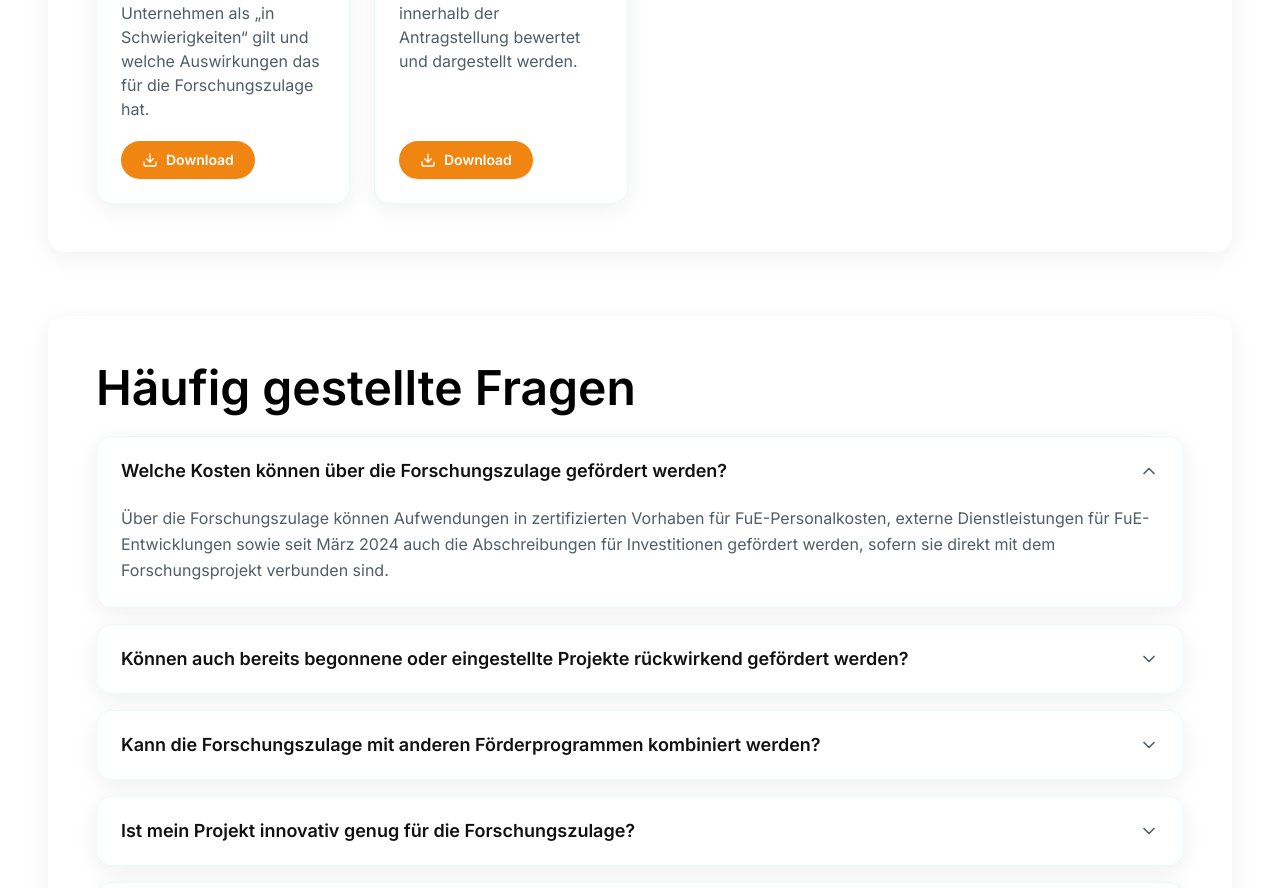
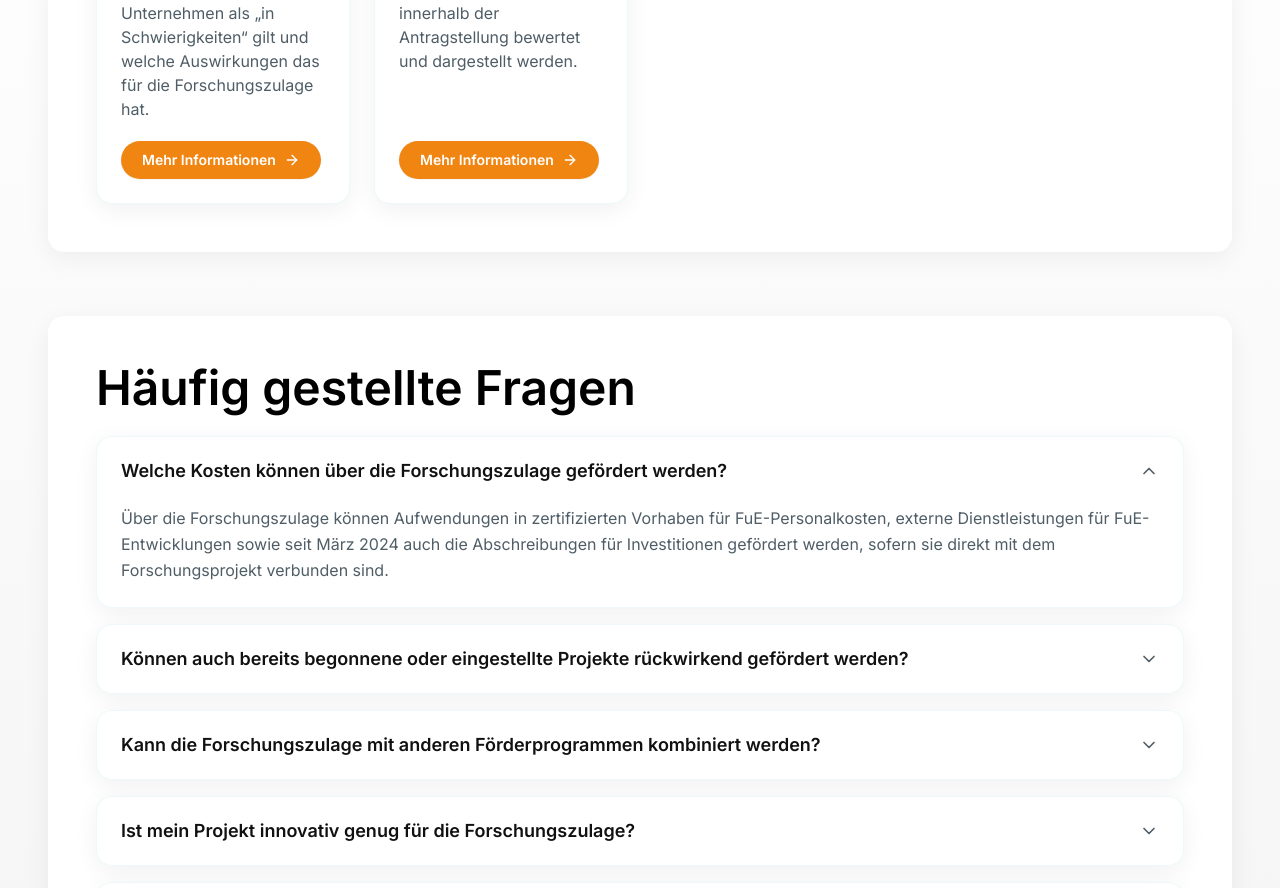
Before and after one commit to NikCodeK/portal, a React (Vite) app: page / in a window 1280 px wide. Shown: the part 1740-2628 px from the top of the page. Built offline with nearby package versions, Linux system fonts and the light colour scheme.

Commit message:
feat: add card detail route

```diff
--- a/src/App.tsx
+++ b/src/App.tsx
@@ -1,8 +1,11 @@
+import { useEffect, useMemo, useState } from 'react';
 import Hero from './components/Hero';
 import Section from './components/Section';
 import ProcessSteps from './components/ProcessSteps';
 import Tabs from './components/Tabs';
 import Accordion from './components/Accordion';
+import InfoDetail from './components/InfoDetail';
+import type { CardContent } from './data/content';
 import {
   heroContent,
   processIntro,
@@ -12,10 +15,40 @@ import {
   faqItems,
 } from './data/content';
 
+type AugmentedCard = CardContent & { tabLabel: string };
+
 const App = () => {
-  return (
-    <div className="min-h-screen bg-gradient-to-b from-bg-subtle via-white to-white text-text-primary">
-      <div className="mx-auto flex w-full max-w-[1320px] flex-col gap-12 px-4 pb-16 pt-12 sm:px-8 md:px-12 lg:gap-16">
+  const [route, setRoute] = useState<string>(window.location.hash || '#/');
+
+  useEffect(() => {
+    const handleHashChange = () => {
+      setRoute(window.location.hash || '#/');
+    };
+    window.addEventListener('hashchange', handleHashChange);
+    return () => window.removeEventListener('hashchange', handleHashChange);
+  }, []);
+
+  const allCards = useMemo<AugmentedCard[]>(
+    () =>
+      tabsData.flatMap((tab) =>
+        tab.cards.map((card) => ({
+          ...card,
+          tabLabel: tab.label,
+        })),
+      ),
+    [],
+  );
+
+  const detailMatch = route.match(/^#\/info\/(.+)/);
+  const activeCardId = detailMatch ? decodeURIComponent(detailMatch[1]) : null;
+  const activeCard = activeCardId ? allCards.find((card) => card.id === activeCardId) : null;
+
+  const handleBack = () => {
+    window.location.hash = '#/';
+  };
+
+  const renderMain = () => (
+    <>
       <Hero {...heroContent} />
 
       <Section
@@ -43,6 +76,25 @@ const App = () => {
       >
         <Accordion items={faqItems} />
       </Section>
+    </>
+  );
+
+  const renderDetail = () => {
+    if (!activeCard) return null;
+
+    return (
+      <InfoDetail
+        card={activeCard}
+        category={activeCard.tabLabel}
+        onBack={handleBack}
+      />
+    );
+  };
+
+  return (
+    <div className="min-h-screen bg-gradient-to-b from-brand-soft via-white to-bg-subtle text-text-primary">
+      <div className="mx-auto flex w-full max-w-[1320px] flex-col gap-12 px-4 pb-16 pt-12 sm:px-8 md:px-12 lg:gap-16">
+        {activeCard ? renderDetail() : renderMain()}
       </div>
     </div>
   );
--- a/src/components/Card.tsx
+++ b/src/components/Card.tsx
@@ -1,5 +1,5 @@
-import type { ComponentType, MouseEvent } from 'react';
-import { Download } from 'lucide-react';
+import type { ComponentType } from 'react';
+import { ArrowRight } from 'lucide-react';
 import { type CardContent, type CardIconName } from '../data/content';
 import {
   Award,
@@ -29,14 +29,13 @@ const iconMap: Record<CardIconName, ComponentType<{ className?: string }>> = {
   Award,
 };
 
-const Card = ({ badge, title, description, icon, href }: CardContent) => {
+const Card = ({ id, badge, title, description, icon }: CardContent) => {
   const Icon = iconMap[icon];
   const normalizedBadge = badge.toLowerCase();
-  const highlightBadge = normalizedBadge.includes('generelle information');
-
-  const handleClick = (event: MouseEvent<HTMLButtonElement>) => {
-    event.preventDefault();
-  };
+  const highlightBadge = ['generelle information', 'information vor antrag', 'information nach bescheid'].some(
+    (phrase) => normalizedBadge.includes(phrase),
+  );
+  const detailHref = `#/info/${encodeURIComponent(id)}`;
 
   return (
     <article className="flex h-full flex-col overflow-hidden rounded-2xl border border-brand/10 bg-card shadow-panel transition hover:-translate-y-1 hover:shadow-2xl">
@@ -58,26 +57,13 @@ const Card = ({ badge, title, description, icon, href }: CardContent) => {
           <p className="text-sm leading-relaxed text-text-muted sm:text-base break-words">{description}</p>
         </div>
         <div className="mt-auto pt-2">
-          {href ? (
-            <a
-              href={href}
-              target="_blank"
-              rel="noopener noreferrer"
-              className="inline-flex items-center gap-2 rounded-full border border-transparent bg-btn-primary px-5 py-2 text-sm font-semibold text-white shadow-sm transition hover:bg-btn-primary-dark focus-visible:outline-none focus-visible:ring-2 focus-visible:ring-brand/30"
-            >
-              <Download className="h-4 w-4" aria-hidden />
-              Download
-            </a>
-          ) : (
-            <button
-              type="button"
-              onClick={handleClick}
-              className="inline-flex items-center gap-2 rounded-full border border-transparent bg-btn-primary px-5 py-2 text-sm font-semibold text-white shadow-sm transition hover:bg-btn-primary-dark focus-visible:outline-none focus-visible:ring-2 focus-visible:ring-brand/30"
-            >
-              <Download className="h-4 w-4" aria-hidden />
-              Download
-            </button>
-          )}
+          <a
+            href={detailHref}
+            className="inline-flex items-center gap-2 rounded-full border border-transparent bg-btn-primary px-5 py-2 text-sm font-semibold text-white shadow-sm transition hover:bg-btn-primary-dark focus-visible:outline-none focus-visible:ring-2 focus-visible:ring-brand/30"
+          >
+            Mehr Informationen
+            <ArrowRight className="h-4 w-4" aria-hidden />
+          </a>
         </div>
       </div>
     </article>
--- /dev/null
+++ b/src/components/InfoDetail.tsx
@@ -0,0 +1,52 @@
+import { ArrowLeft, ExternalLink } from 'lucide-react';
+import type { CardContent } from '../data/content';
+
+type InfoDetailProps = {
+  card: CardContent;
+  category?: string;
+  onBack: () => void;
+};
+
+const InfoDetail = ({ card, category, onBack }: InfoDetailProps) => {
+  return (
+    <section className="space-y-6 rounded-3xl border border-brand/10 bg-card p-6 shadow-panel md:p-10 lg:p-16">
+      <button
+        type="button"
+        onClick={onBack}
+        className="inline-flex items-center gap-2 text-sm font-semibold text-brand transition hover:text-brand-dark focus-visible:outline-none focus-visible:ring-2 focus-visible:ring-brand/30"
+      >
+        <ArrowLeft className="h-4 w-4" aria-hidden />
+        Zurück
+      </button>
+
+      <div className="space-y-4">
+        {category ? (
+          <span className="inline-flex items-center rounded-full bg-brand/10 px-3 py-1 text-[11px] font-semibold uppercase tracking-wide text-brand">
+            {category}
+          </span>
+        ) : null}
+        <span className="inline-flex items-center rounded-full bg-btn-primary/15 px-3 py-1 text-[11px] font-semibold uppercase tracking-wide text-btn-primary">
+          {card.badge}
+        </span>
+        <div className="space-y-3">
+          <h1 className="text-3xl font-semibold text-black sm:text-4xl">{card.title}</h1>
+          <p className="text-base leading-relaxed text-text-muted sm:text-lg">{card.description}</p>
+        </div>
+      </div>
+
+      {card.href ? (
+        <a
+          href={card.href}
+          target="_blank"
+          rel="noopener noreferrer"
+          className="inline-flex w-fit items-center gap-2 rounded-full border border-brand/20 bg-brand/10 px-5 py-2 text-sm font-semibold text-brand transition hover:bg-brand/20 focus-visible:outline-none focus-visible:ring-2 focus-visible:ring-brand/30"
+        >
+          Dokument öffnen
+          <ExternalLink className="h-4 w-4" aria-hidden />
+        </a>
+      ) : null}
+    </section>
+  );
+};
+
+export default InfoDetail;
```
Lines whose indentation alone changed are shown as unchanged.
